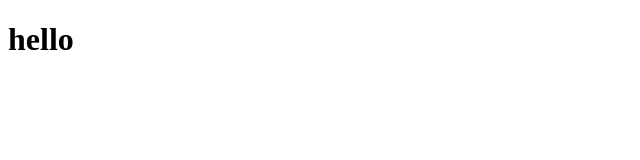
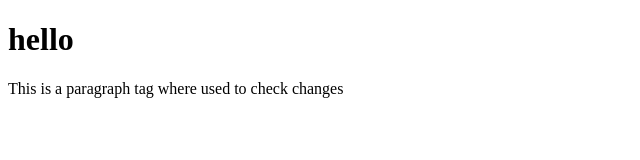
Before and after one commit to Anirudh-B-Mitta/git, a plain HTML site: page index.html in a window 1280 px wide. Shown: the whole page, without its empty margins (0-640 px from the left). Drawn offline with Linux system fonts and the light colour scheme.

Commit message:
p tag added

```diff
--- a/index.html
+++ b/index.html
@@ -5,5 +5,6 @@
     </head>
     <body>
         <h1>hello</h1>
+        <p>This is a paragraph tag where used to check changes</p>
     </body>
 </html>
```
